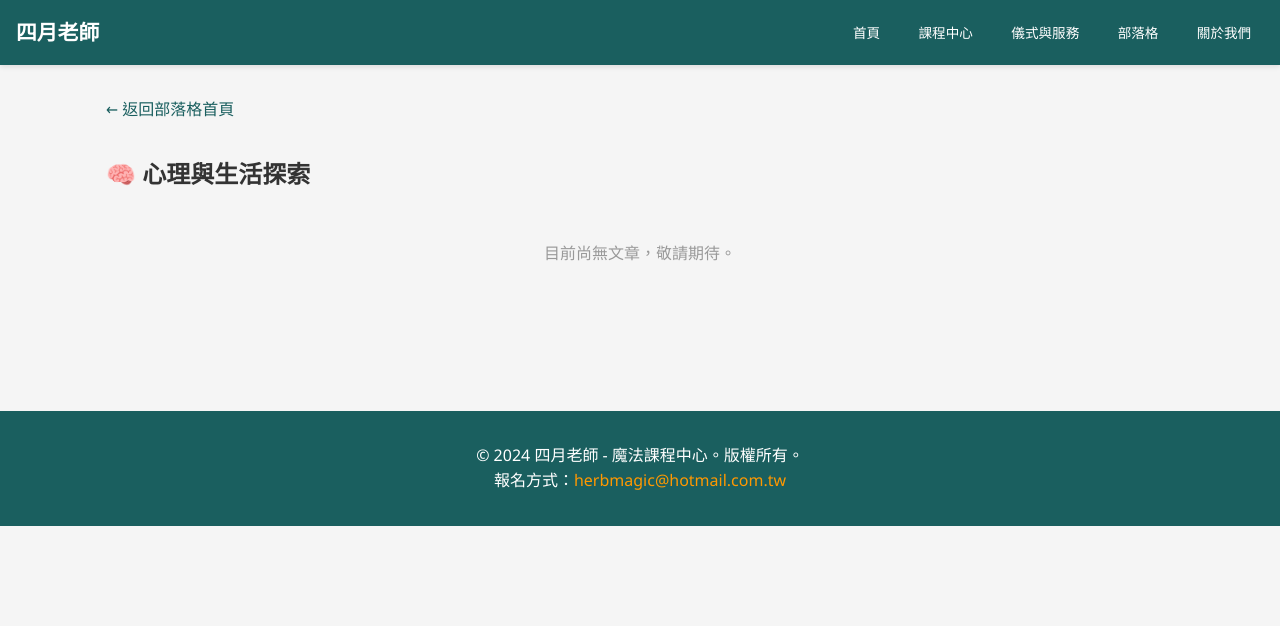
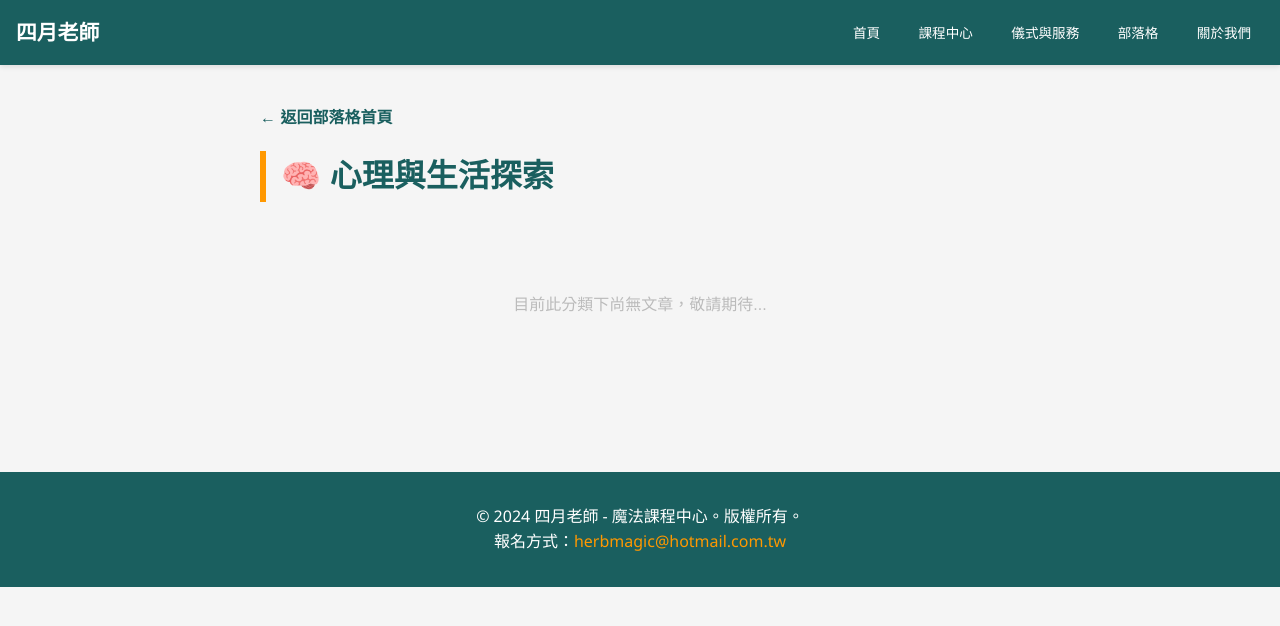
Before and after one commit to light4uliuphone-lang/hoodoo, a Jekyll site: the page built from blog/category/life.html, in a window 1280 px wide. Shown: the top 626 px of the page. Built offline with Jekyll 4.4.1, drawn with Linux system fonts in a browser that asks for light colours.

Commit message:
Update life.html

```diff
--- a/blog/category/life.html
+++ b/blog/category/life.html
@@ -1,34 +1,34 @@
 ---
 layout: default
 title: "分類：心理與生活探索 - 四月老師"
+permalink: /blog/category/life.html
 ---
 
-<div class="container" style="max-width: 1100px; margin: 0 auto; padding: 2rem 1rem;">
-    <div style="margin-bottom: 2rem;">
-        <a href="/blog/" style="text-decoration: none; color: #1a5f5f;">← 返回部落格首頁</a>
+<div style="max-width: 800px; margin: 0 auto; padding: 40px 20px; font-family: sans-serif;">
+    <div style="margin-bottom: 20px;">
+        <a href="/blog/" style="color: #1a5f5f; text-decoration: none; font-weight: bold;">← 返回部落格首頁</a>
     </div>
 
-    <div class="section-title">
-        <h2>🧠 心理與生活探索</h2>
-    </div>
+    <header style="border-left: 6px solid #ff9800; padding-left: 15px; margin-bottom: 40px;">
+        <h1 style="color: #1a5f5f; font-size: 2rem; margin: 0;">🧠 心理與生活探索</h1>
+    </header>
 
-    <div class="post-grid">
-        {% assign found_post = false %}
-        {% for post in site.posts %}
-            {% if post.categories contains "life" or post.category == "life" %}
-                {% assign found_post = true %}
-                <article class="post-item">
-                    <div class="post-meta">📅 {{ post.date | date: "%Y/%m/%d" }}</div>
-                    <h3><a href="{{ post.url | relative_url }}">{{ post.title }}</a></h3>
-                    <div class="post-excerpt">
-                        {{ post.excerpt | strip_html | truncate: 120 }}
-                    </div>
-                </article>
-            {% endif %}
+    <div class="category-main-content">
+        {% assign posts = site.posts | where_exp: "item", "item.categories contains 'life' or item.category == 'life'" %}
+        {% for post in posts %}
+            <article style="margin-bottom: 30px; padding-bottom: 20px; border-bottom: 1px solid #eee;">
+                <div style="color: #888; font-size: 0.85rem; margin-bottom: 10px;">📅 {{ post.date | date: "%Y/%m/%d" }}</div>
+                <h3 style="margin: 0 0 10px 0; font-size: 1.4rem;">
+                    <a href="{{ post.url | relative_url }}" style="color: #333; text-decoration: none; font-weight: bold;">{{ post.title }}</a>
+                </h3>
+                <div style="color: #666; line-height: 1.6; font-size: 1rem;">
+                    {{ post.excerpt | strip_html | truncate: 120 }}
+                </div>
+            </article>
         {% endfor %}
 
-        {% if found_post == false %}
-            <p style="text-align: center; grid-column: 1/-1; padding: 3rem; color: #999;">目前尚無文章，敬請期待。</p>
+        {% if posts.size == 0 %}
+            <p style="text-align: center; color: #bbb; padding: 50px 0;">目前此分類下尚無文章，敬請期待...</p>
         {% endif %}
     </div>
 </div>
```
